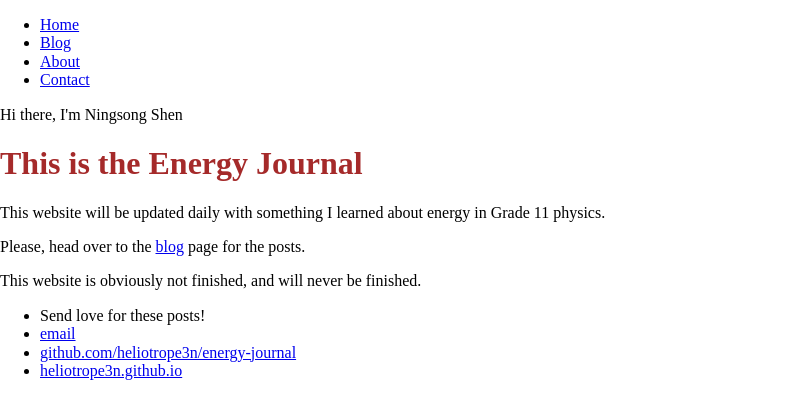
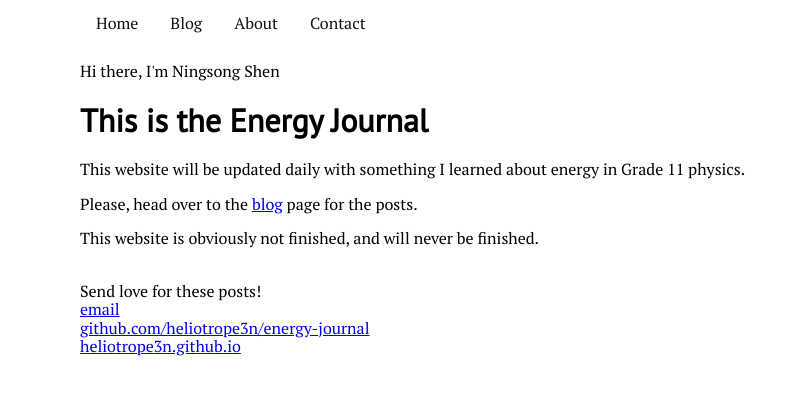
Before and after one commit to heliotrope3n/the-energy-chronicles, a Jekyll site: the page built from index.html, in a window 1280 px wide. Shown: the top 419 px of the page, without its empty margins (0-807 px from the left). Built offline with Jekyll 4.4.1, drawn with Linux system fonts in a browser that asks for light colours.

```diff
--- a/_config.yml
+++ b/_config.yml
@@ -2,3 +2,6 @@ name: Ningsong's Energy Journal
 markdown: kramdown
 
 permalink: /blog/:year/:month/:day/:title
+
+plugins:
+  - jekyll-sitemap
--- a/_layouts/default.html
+++ b/_layouts/default.html
@@ -2,9 +2,14 @@
 	<html>
 		<head>
 			<title>{{ page.title }}</title>
+
 			<!-- link to main stylesheet -->
-            <link rel="stylesheet" type="text/css" href="/css/normalize.css">
-			<link rel="stylesheet" type="text/css" href="/css/style.css">
+            <link rel="stylesheet" type="text/css" href="../css/normalize.css">
+			<link rel="stylesheet" type="text/css" href="../css/style.css">
+
+            <!-- fonts -->
+            <link href="https://fonts.googleapis.com/css?family=PT+Sans" rel="stylesheet">
+            <link href="https://fonts.googleapis.com/css?family=PT+Serif" rel="stylesheet">
 		</head>
 		<body>
 			<nav>
@@ -21,6 +26,7 @@
 
 			</div><!-- /.container -->
 			<footer>
+                <br/>
 	    		<ul>
 	        		<li>Send love for these posts!</li>
                     <li><a href="mailto:ningsongshen123@outlook.com">email</a></li>
--- a/css/style.css
+++ b/css/style.css
@@ -1,3 +1,43 @@
+html {
+    font-family: 'PT Serif';
+}
+
+body {
+    padding: 0em 5em 0em 5em;
+}
+
 h1 {
-    color: brown;
+    font-family: 'PT Sans';
 }
+
+
+nav ul {
+    list-style-type: none;
+    margin: 0;
+    padding: 0;
+    overflow: hidden;
+    background-color: #FFFFFF;
+}
+
+nav li {
+    float: left;
+}
+
+nav li a {
+    display: block;
+    color: #111111;
+    text-align: center;
+    padding: 14px 16px;
+    text-decoration: none;
+}
+
+/* Change the link color to #111 (black) on hover */
+li a:hover {
+    background-color: #EEEEEE;
+}
+
+footer ul {
+    list-style-type: none;
+    margin: 0;
+    padding: 0;
+}
```
Also changed, not shown: _includes/analytics.html (added, +9 -0 lines), _posts/2017-11-22-Energy-of-A-Ball-Drop.md (added, +26 -0 lines).
